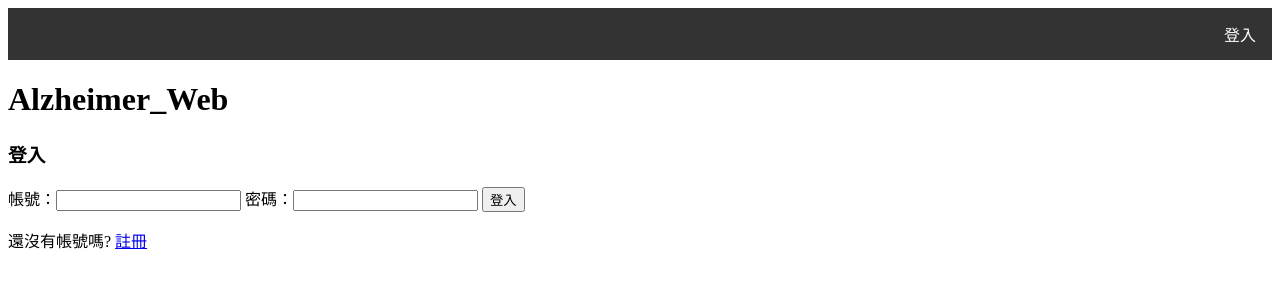
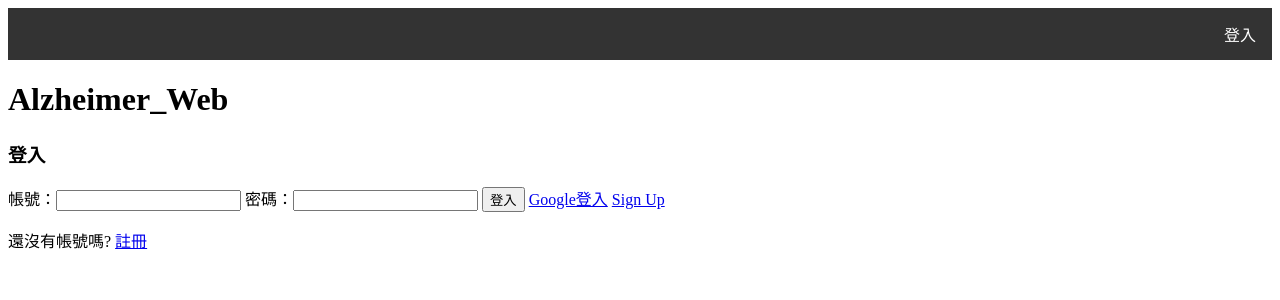
Before and after one commit to brian891005/NET, a Django app: page /login/ in a window 1280 px wide. Shown: the top 300 px of the page. Run offline with Django 3.2, Linux system fonts and the light colour scheme; some libraries are stand-ins or nearby versions.

Commit message:
add oauth

```diff
--- a/logon_in/logon_in/settings.py
+++ b/logon_in/logon_in/settings.py
@@ -46,6 +46,7 @@ INSTALLED_APPS = [
     'allauth',
     'allauth.account',
     'allauth.socialaccount',
+    'allauth.socialaccount.providers.github',
     # google provider
     'allauth.socialaccount.providers.google',
 ]
@@ -141,6 +142,7 @@ DEFAULT_AUTO_FIELD = 'django.db.models.BigAutoField'
 
 # social_app/settings.py
 AUTHENTICATION_BACKENDS = (
+    "django.contrib.auth.backends.ModelBackend",
     "allauth.account.auth_backends.AuthenticationBackend",
 )
 SITE_ID = 1
--- a/logon_in/logon_in/urls.py
+++ b/logon_in/logon_in/urls.py
@@ -27,7 +27,7 @@ urlpatterns = [
     path('index/',index,name='Index'),
     path('register/',sign_up,name='Register'),
     path('login/',sign_in,name='Login'),
-    path('login/',sign_in),
+    path('',sign_in),
     path('logout', log_out, name='Logout'),
     path('upload/',upload,name='Loadup'),
     path('upload/success/',success),
--- a/logon_in/templates/login.html
+++ b/logon_in/templates/login.html
@@ -1,4 +1,5 @@
 {% extends 'base.html' %}
+{% load socialaccount %}
 
 {% block content %}
 
@@ -10,6 +11,8 @@
     {{ form }}
 
     <input class="btn btn-primary" type="submit" value="登入" />
+    <a class="btn btn-danger" href="{% provider_login_url 'google' method='oauth2' %}">Google登入</a>
+    <a href="{% provider_login_url 'github' %}">Sign Up</a>
     <p>還沒有帳號嗎? <a href="{% url 'Register' %}">註冊</a></p>
 </form>
 
```
Also changed, not shown: logon_in/db.sqlite3.
